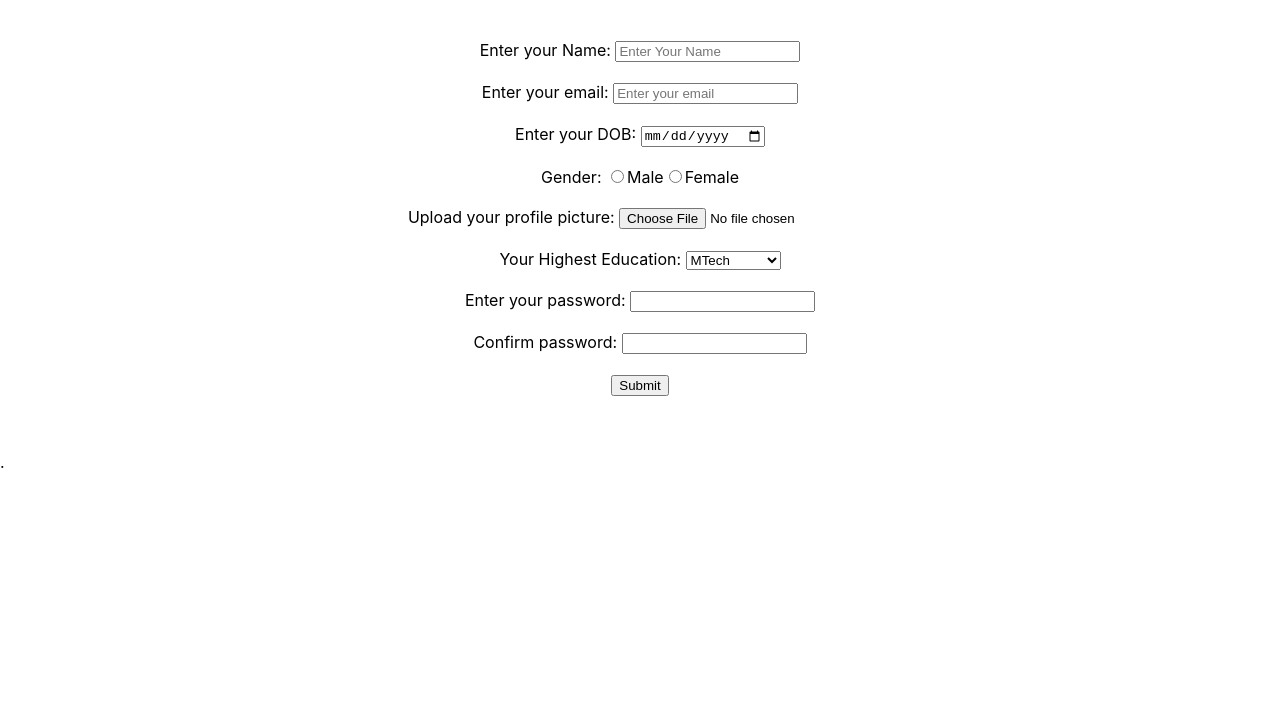
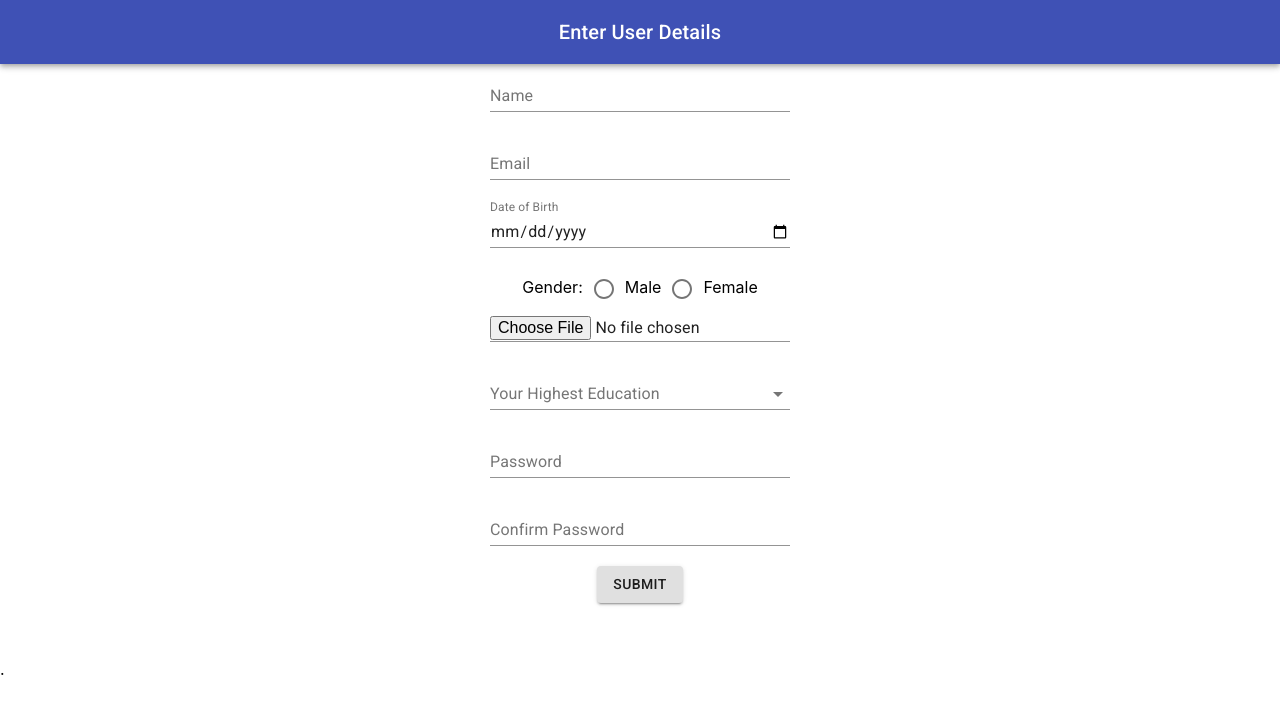
Before and after one commit to rahil-1407/react-training, a React (Create React App) app: page / in a window 1280 px wide. Shown: the top 714 px of the page. Built offline with nearby package versions, Linux system fonts and the light colour scheme.

Commit message:
added edit functionality and styled using material-ui

```diff
--- a/package.json
+++ b/package.json
@@ -10,6 +10,7 @@
     "@testing-library/user-event": "^12.8.3",
     "react": "^17.0.2",
     "react-dom": "^17.0.2",
+    "react-hook-form": "^7.12.0",
     "react-scripts": "4.0.3",
     "web-vitals": "^1.1.2"
   },
--- a/src/components/Form.js
+++ b/src/components/Form.js
@@ -1,88 +1,156 @@
+import React from "react";
+import AppBar from "@material-ui/core/AppBar";
+import Typography from "@material-ui/core/Typography";
+import { makeStyles } from "@material-ui/core/styles";
+import Toolbar from "@material-ui/core/Toolbar";
+import { Input, TextField } from "@material-ui/core";
+import MenuItem from "@material-ui/core/MenuItem";
+import Radio from "@material-ui/core/Radio";
+import Button from "@material-ui/core/Button";
+
+const useStyles = makeStyles((theme) => ({
+  root: {
+    flexGrow: 1,
+    margin: "auto"
+  },
+  title: {
+    flexGrow: 1,
+  },
+  textField: {
+    width: 300,
+  },
+}));
+
 function Form(props) {
+  const classes = useStyles();
+  const {
+    name,
+    email,
+    dob,
+    gender,
+    education,
+    password,
+    confirmPassword,
+    handleChange,
+    handleSubmit,
+    handleFileChange
+  } = props;
   return (
-    <form align="center" onSubmit={props.handleSubmit}>
-      <br /> <br />
-      <label>Enter your Name: </label>
-      <input
+    <div>
+      <div className={classes.root}>
+        <AppBar position="static">
+          <Toolbar>
+            <Typography variant="h6" className={classes.title} align="center">
+              Enter User Details
+            </Typography>
+          </Toolbar>
+        </AppBar>
+      </div>
+      <form
+        align="center"
+        margin="10"
+        className={classes.root}
+        id="form"
+      >
+        <TextField
+          className={classes.textField}
+          label="Name"
           type="name"
           name="name"
-        placeholder="Enter Your Name"
-        value={props.name}
-        onChange={props.handleChange}
+          value={name}
+          onChange={handleChange}
         />
         <br /> <br />
-      <label>Enter your email: </label>
-      <input
+        <TextField
+          className={classes.textField}
+          label="Email"
           type="email"
           name="email"
-        value={props.email}
-        onChange={props.handleChange}
-        placeholder="Enter your email"
+          value={email}
+          onChange={handleChange}
         />
         <br /> <br />
-      <label>Enter your DOB: </label>
-      <input
+        <TextField
+          className={classes.textField}
           name="dob"
-        value={props.dob}
-        onChange={props.handleChange}
+          value={dob}
+          onChange={handleChange}
           type="date"
+          label="Date of Birth"
+          InputLabelProps={{
+            shrink: true,
+          }}
         />
         <br /> <br />
-      <label>Gender: </label>
-      <input
-        checked={props.gender === "male"}
+        <span align="left" className={classes.textField}>
+          Gender:
+          <Radio
+            checked={gender === "male"}
             value="male"
             type="radio"
             name="gender"
-        onChange={props.handleChange}
+            onChange={handleChange}
           />
           Male
-      <input
-        checked={props.gender === "female"}
+          <Radio
+            checked={gender === "female"}
             value="female"
             type="radio"
             name="gender"
-        onChange={props.handleChange}
+            onChange={handleChange}
           />
-      Female <br /> <br />
-      <label>Upload your profile picture: </label>
-      <input
+          Female <br />
+        </span>
+        <Input
+          className={classes.textField}
+          InputLabelProps={{
+            shrink: true,
+          }}
+          label="Upload a profile pic"
           name="profilePic"
-        value={props.profilePic}
-        onChange={props.handleChange}
           type="file"
+          onChange={handleFileChange}
         />
         <br /> <br />
-      <label>Your Highest Education: </label>
-      <select
+        <TextField
+          className={classes.textField}
+          select
+          label="Your Highest Education"
           name="education"
-        value={props.education}
-        onChange={props.handleChange}
+          value={education}
+          onChange={handleChange}
         >
-        <option value="M.tech">MTech</option>
-        <option value="B.tech">BTech</option>
-        <option value="diploma">Diploma</option>
-        <option value="high-school">High-School</option>
-      </select>
+          <MenuItem align="left" value="M.tech">
+            MTech
+          </MenuItem>
+          <MenuItem value="B.tech">BTech</MenuItem>
+          <MenuItem value="diploma">Diploma</MenuItem>
+          <MenuItem value="high-school">High-School</MenuItem>
+        </TextField>
         <br /> <br />
-      <label>Enter your password: </label>
-      <input
+        <TextField
+          className={classes.textField}
+          label="Password"
           name="password"
-        value={props.password}
-        onChange={props.handleChange}
+          value={password}
+          onChange={handleChange}
           type="password"
         />
         <br /> <br />
-      <label>Confirm password: </label>
-      <input
+        <TextField
+          className={classes.textField}
+          label="Confirm Password"
           name="confirmPassword"
-        value={props.confirmPassword}
-        onChange={props.handleChange}
+          value={confirmPassword}
+          onChange={handleChange}
           type="password"
         />
         <br /> <br />
-      <button>Submit</button>
+        <Button type="reset" variant="contained" onClick={handleSubmit}>
+          Submit
+        </Button>
       </form>
+    </div>
   );
 }
 
--- a/src/components/MainComponent.js
+++ b/src/components/MainComponent.js
@@ -1,40 +1,44 @@
 import { useState } from "react";
 import Form from "./Form";
-import Table from "./Table";
+import Usertable from "./Usertable";
 
 function MainComponent() {
   const [state, setState] = useState({
-    id: "",
+    id: Date.now(),
     name: "",
     email: "",
     dob: "",
     gender: "",
-    profilePic: "",
+    profilePic: null,
     education: "",
     password: "",
     confirmPassword: "",
-    formData: [],
   });
+
+  const [formData, setFormData] = useState([]);
 
   function handleChange(event) {
     const { name, value } = event.target;
     setState({
       ...state,
       [name]: value,
-      id: Date.now(),
     });
+  }
+
+  function handleFileChange(event) {
+    const imgFile = event.target.files[0];
+    if (imgFile.type === "image/jpeg" || imgFile.type === "image/jpg") {
+      setState({
+        ...state,
+        profilePic: URL.createObjectURL(event.target.files[0]),
+      });
+    }
   }
 
   function validateEmail() {
     let reg = /^\w+([-+.']\w+)*@\w+([-.]\w+)*\.\w+([-.]\w+)*$/;
     if (reg.test(state.email)) return true;
     else return false;
-  }
-
-  function validateFile() {
-    let allowedExtensions = /(\.jpg|\.jpeg|\.png|\.gif)$/i;
-    if (!allowedExtensions.exec(state.profilePic)) return false;
-    else return true;
   }
 
   function validatePassword() {
@@ -47,7 +51,7 @@ function MainComponent() {
     else if (!validateEmail()) return false;
     else if (state.dob === "") return false;
     else if (state.gender === "") return false;
-    else if (!validateFile()) return false;
+    else if (state.profilePic === null) return false;
     else if (state.education === "") return false;
     else if (!validatePassword() || state.password !== state.confirmPassword)
       return false;
@@ -55,32 +59,24 @@ function MainComponent() {
   }
 
   function handleSubmit(e) {
+    document.getElementById("form").reset();
     e.preventDefault();
-    if (handleValidation()) {
-      const newUser = {
-        id: state.id,
-        name: state.name,
-        email: state.email,
-        dob: state.dob,
-        gender: state.gender,
-        profilePic: state.profilePic,
-        education: state.education,
-        password: state.password,
-        confirmPassword: state.confirmPassword,
-      };
 
-      const formData = [...state.formData, newUser];
+    if (handleValidation(e)) {
+      const filteredFormData = formData.filter((item) => item.id !== state.id);
+      filteredFormData.push(state);
+      setFormData(filteredFormData);
+
       setState({
-        id: "",
+        id: Date.now(),
         name: "",
         email: "",
         dob: "",
         gender: "",
-        profilePic: "",
+        profilePic: null,
         education: "",
         password: "",
         confirmPassword: "",
-        formData: formData,
       });
     } else {
       alert("You have entered some invalid data!");
@@ -88,29 +84,13 @@ function MainComponent() {
   }
 
   function handleDelete(id) {
-    const filteredFormData = state.formData.filter((item) => item.id !== id);
-    setState({
-      ...state,
-      formData: filteredFormData,
-    });
+    const filteredFormData = formData.filter((item) => item.id !== id);
+    setFormData(filteredFormData);
   }
 
-  function handleEdit(event,id) {
-    const { name, value } = event.target;
-    console.log(name + " " + value)
-    const formData = state.formData;
-    formData.map(function(item) {
-      if (item.id === id) {
-        item.name = value;
-      }
-      return item;
-    });
-
-    setState({
-      ...state,
-      [name]: value,
-      formData: formData
-    });
+  function handleEdit(id) {
+    const filteredFormData = formData.filter((item) => item.id === id);
+    setState(filteredFormData[0]);
   }
 
   return (
@@ -126,10 +106,11 @@ function MainComponent() {
         confirmPassword={state.confirmPassword}
         handleChange={handleChange}
         handleSubmit={handleSubmit}
+        handleFileChange={handleFileChange}
       />
       <br /> <br />
-      <Table
-        items={state.formData}
+      <Usertable
+        items={formData}
         handleDelete={handleDelete}
         handleEdit={handleEdit}
       />
--- a/src/components/Table.js
+++ /dev/null
@@ -1,78 +0,0 @@
-function Table(props) {
-  const items = props.items;
-  if (items.length) {
-    return (
-      <div align="center">
-        <table>
-          <tbody>
-            <tr>
-              <th>Profile Pic</th>
-              <th>Name</th>
-              <th>Email</th>
-              <th>DOB</th>
-              <th>Gender</th>
-              <th>Education</th>
-              <th>Delete</th>
-            </tr>
-            {items.map((item) => {
-              return (
-                <tr>
-                  <td>
-                    <input
-                      type="text"
-                      value={item.name}
-                      name="name"
-                      onChange={(e) => props.handleEdit(e,item.id)}
-                      style={{ border: 0, textAlign: "center" }}
-                    />
-                  </td>
-                  <td>
-                    <input
-                        type="text"
-                        value={item.email}
-                        name="email"
-                        onChange={(e) => props.handleEdit(e,item.id)}
-                        style={{ border: 0, textAlign: "center" }} />
-                  </td>
-                  <td>
-                    <input
-                        type="text"
-                        value={item.dob}
-                        name="dob"
-                        onChange={(e) => props.handleEdit(e,item.id)}
-                        style={{ border: 0, textAlign: "center" }} />
-                  </td>
-                  <td>
-                    <input
-                        type="text"
-                        value={item.gender}
-                        name="gender"
-                        onChange={(e) => props.handleEdit(e,item.id)}
-                        style={{ border: 0, textAlign: "center" }} />
-                  </td>
-                  <td>
-                    <input
-                        type="text"
-                        value={item.education}
-                        name="education"
-                        onChange={(e) => props.handleEdit(e,item.id)}
-                        style={{ border: 0, textAlign: "center" }} />
-                  </td>
-                  <td>
-                    <button onClick={() => props.handleDelete(item.id)}>
-                      Delete
-                    </button>
-                  </td>
-                </tr>
-              );
-            })}
-          </tbody>
-        </table>
-      </div>
-    );
-  } else {
-    return <p>.</p>;
-  }
-}
-
-export default Table;
--- /dev/null
+++ b/src/components/Usertable.js
@@ -0,0 +1,64 @@
+import React from 'react';
+import { makeStyles } from '@material-ui/core/styles';
+import Table from '@material-ui/core/Table';
+import TableBody from '@material-ui/core/TableBody';
+import TableCell from '@material-ui/core/TableCell';
+import TableContainer from '@material-ui/core/TableContainer';
+import TableHead from '@material-ui/core/TableHead';
+import TableRow from '@material-ui/core/TableRow';
+import Paper from '@material-ui/core/Paper';
+import Button from "@material-ui/core/Button";
+
+const useStyles = makeStyles({
+  table: {
+    maxWidth: "80%",
+    textAlign: "center",
+    margin: "auto",
+  },
+});
+
+function Usertable({ items, handleDelete, handleEdit }) {
+  const classes = useStyles();
+  if (items.length) {
+    return (
+      <TableContainer component={Paper} className={classes.table}>
+         <Table className={classes.table} aria-label="simple table">
+          <TableHead>
+          <TableRow>
+            <TableCell>Profile Picture</TableCell>
+            <TableCell align="right">Name</TableCell>
+            <TableCell align="right">Email</TableCell>
+            <TableCell align="right">Date of Birth</TableCell>
+            <TableCell align="right">Gender</TableCell>
+            <TableCell align="right">Education</TableCell>
+            <TableCell align="right">Edit Records</TableCell>
+            <TableCell align="right">Delete Records</TableCell>
+          </TableRow>
+        </TableHead>
+        <TableBody>
+          {items.map((item) => (
+              <TableRow>
+              <TableCell align="left"><img src={item.profilePic} height="80" width="80" alt="img" /></TableCell>
+              <TableCell align="right">{item.name}</TableCell>
+              <TableCell align="right">{item.email}</TableCell>
+              <TableCell align="right">{item.dob}</TableCell>
+              <TableCell align="right">{item.gender}</TableCell>
+              <TableCell align="right">{item.education}</TableCell>
+              <TableCell align="right"><Button variant="contained" onClick={() => handleEdit(item.id)}>
+                      Edit
+                    </Button></TableCell>
+              <TableCell align="right"><Button variant="contained" onClick={() => handleDelete(item.id)}>
+                Delete
+              </Button></TableCell>
+              </TableRow>
+          ))}
+        </TableBody>
+          </Table>
+        </TableContainer>
+    );
+  } else {
+    return <p>.</p>;
+  }
+}
+
+export default Usertable;
```
Also changed, not shown: 1 other file (tests, documents, lock files or other folders). Lines whose indentation alone changed are shown as unchanged.
